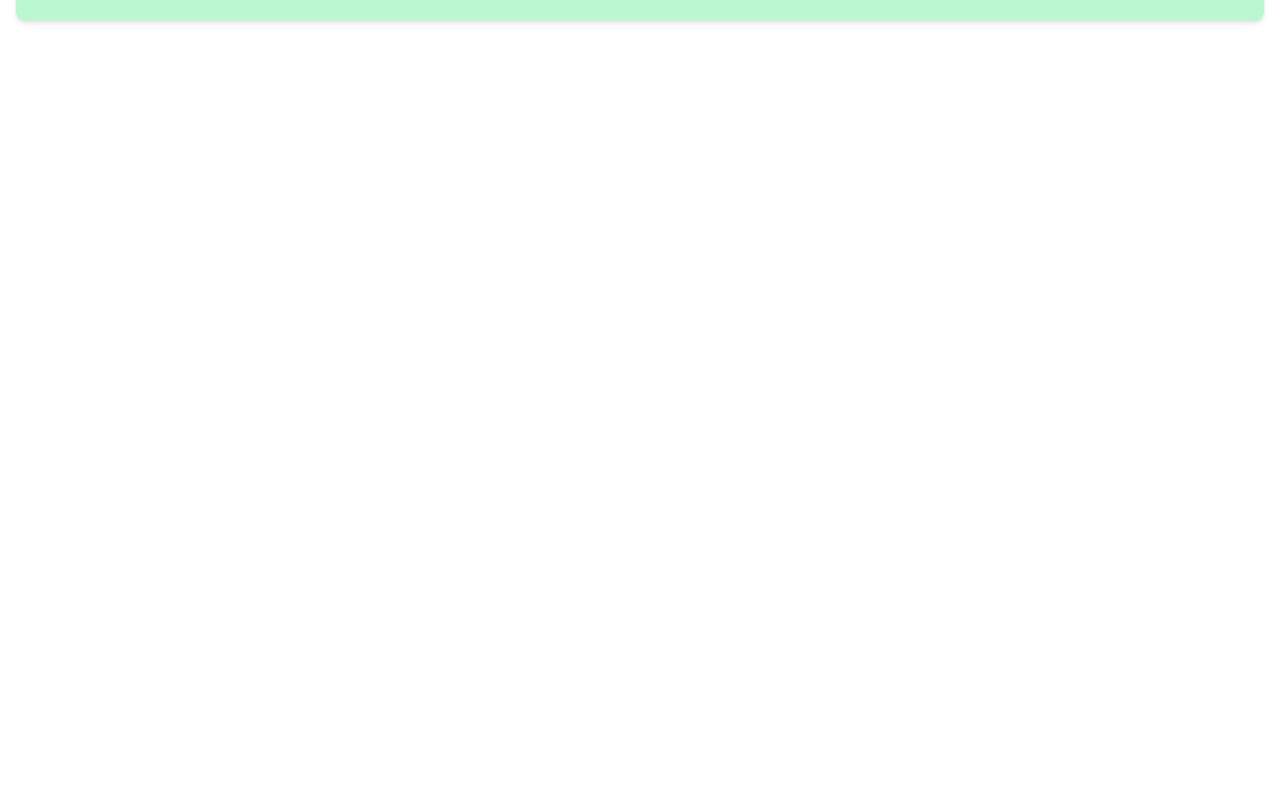
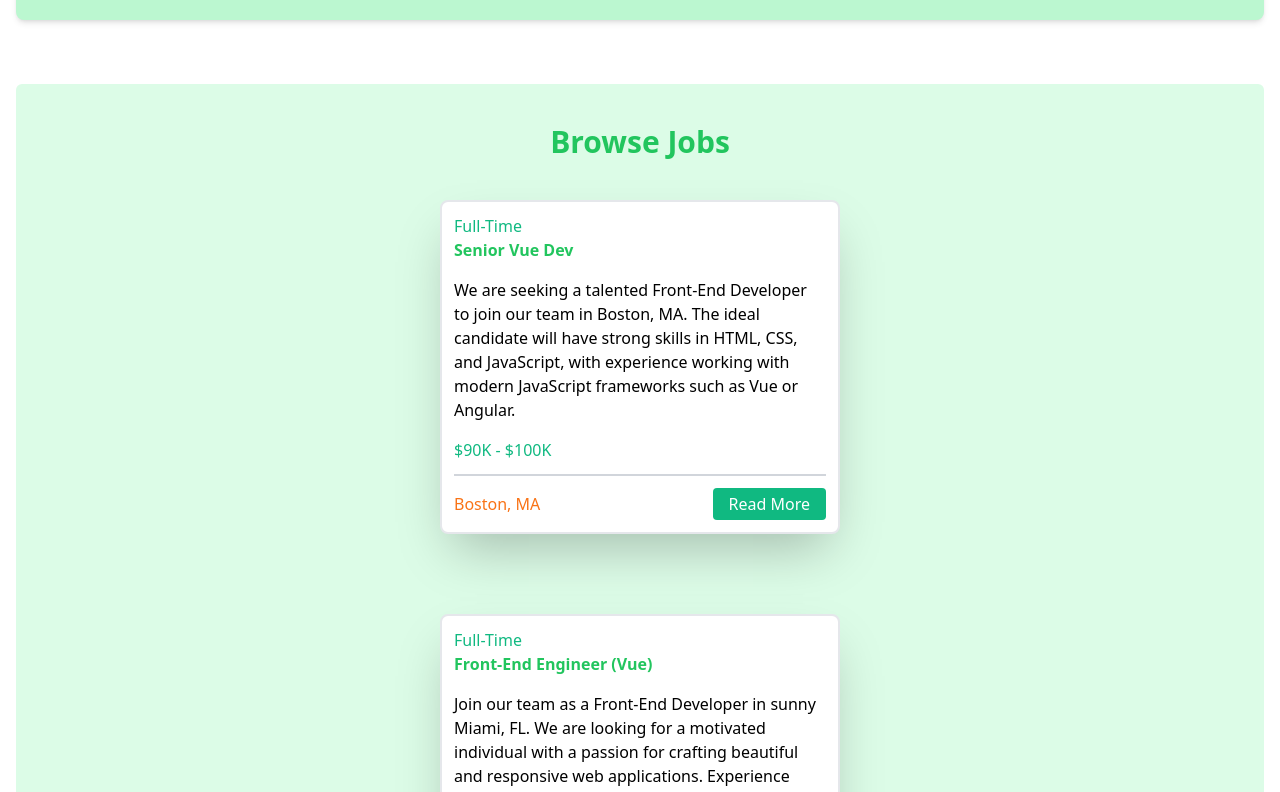
Before and after one commit to satyakiraj/vue-jobs, a Vue app: page / in a window 1280 px wide. Shown: the part 500-1292 px from the top of the page. Before the commit the page ends 800 px from the top, so only its background shows below. Built offline with nearby package versions, Linux system fonts and the light colour scheme.

Commit message:
job listings

```diff
--- a/src/App.vue
+++ b/src/App.vue
@@ -2,10 +2,12 @@
 import Navbar from '@/components/navbar.vue'
 import Hero from '@/components/hero.vue'
 import HomeCards from '@/components/homeCards.vue'
+import JobListings from '@/components/JobListings.vue'
 </script>
 
 <template>
   <Navbar/>
   <Hero/>
   <HomeCards/>
+  <JobListings/>
 </template>
--- a/src/components/JobListings.vue
+++ b/src/components/JobListings.vue
@@ -1,15 +1,18 @@
 <script setup>
+import {ref} from 'vue'
 import Job from '@/components/jobs.vue'
-import {ref} from 'vue'
 import jobData from '@/jobs.json'
 
-const jobs = ref(jobData)
+const jobs = ref(jobData.jobs)
 </script>
 
 <template>
-  <div class="h-auto mx-4 px-4 py-10 bg-green-300 rounded-md">
-    <h1 class="font-bold text-center">Browse Jobs</h1>
-    <div class="grid gap-6 grid-cols-1 md:grid-cols-3 bg-transparent w-auto h-auto">
+  <div class="h-auto mx-4 px-4 py-10 bg-green-100 rounded-md">
+    <h1 class="font-bold text-center text-3xl text-green-500">Browse Jobs</h1>
+
+    <div
+      class="flex flex-col space-y-6 items-center justify-center 2xl:grid gap-4 grid-cols-3 bg-transparent box-content h-auto px-3"
+    >
       <Job v-for="job in jobs" :key="job.id" :job="job"/>
     </div>
   </div>
```
